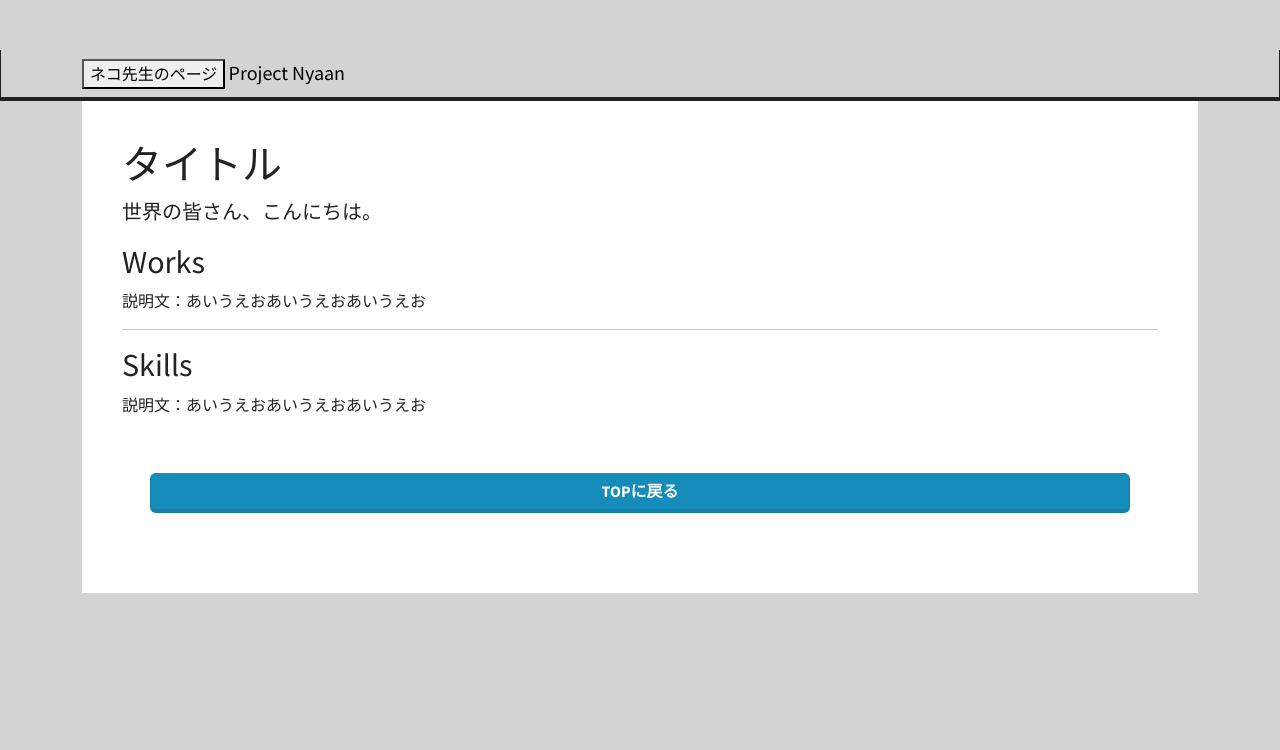
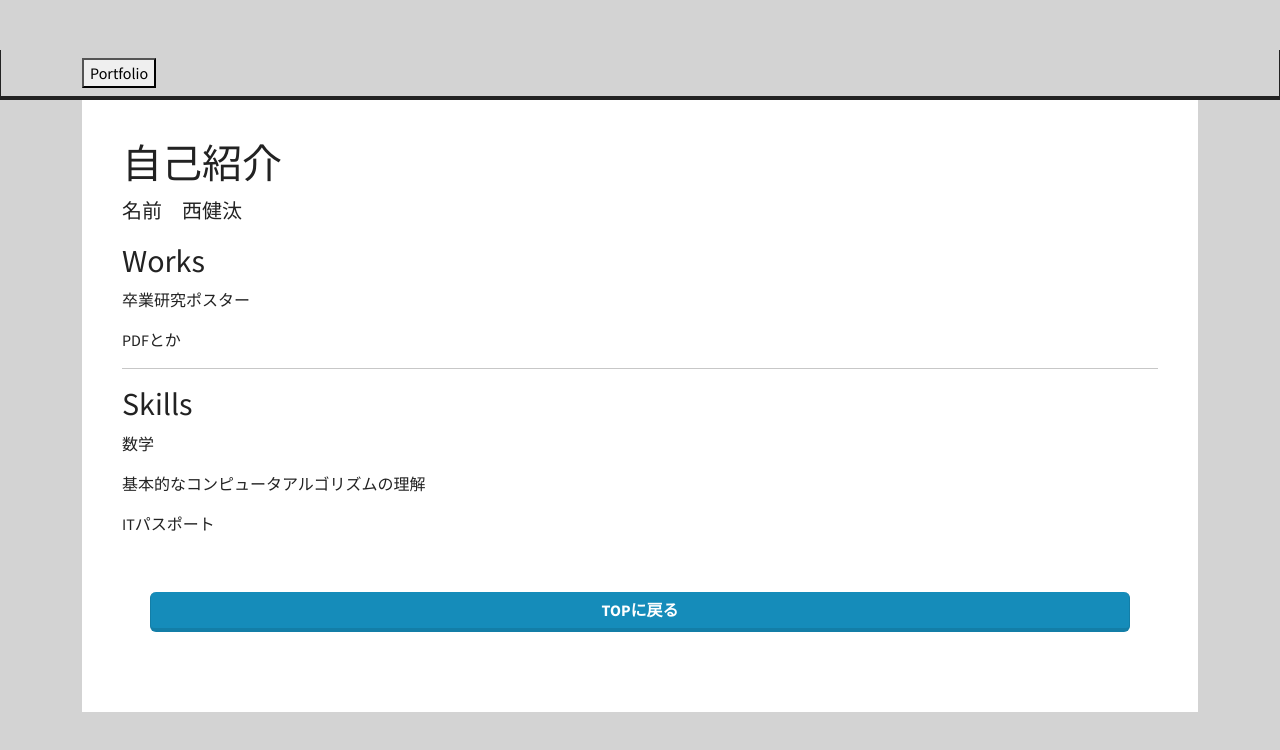
Before and after one commit to mico3531/friendly-carnival, a plain HTML site: page index.html in a window 1280 px wide. Drawn offline with nearby package versions, Linux system fonts and the light colour scheme.

Commit message:
chenge HTML

```diff
--- a/index.html
+++ b/index.html
@@ -6,7 +6,7 @@
     <meta http-equiv="X-UA-Compatible" content="IE=edge">
     <meta name="viewport" content="width=device-width, initial-scale=1">
 
-    <title>プロフィールページ</title>
+    <title>プロフィール</title>
     <!-- Bootstrap -->
     <link rel="stylesheet" href="style.css">
     <style>
@@ -27,12 +27,11 @@
         <div class="container">
             <div class="navbar-header">
                 <button type="button" class="navbar-toggle collapsed" data-toggle="collapse" data-target="#navbar" aria-expanded="false" aria-controls="navbar">
-                    <span class="sr-only">ネコ先生のページ</span>
+                    <span class="sr-only">Portfolio</span>
                     <span class="icon-bar"></span>
                     <span class="icon-bar"></span>
                     <span class="icon-bar"></span>
                 </button>
-                <a class="navbar-brand" href="#">Project Nyaan</a>
             </div>
             <div id="navbar" class="collapse navbar-collapse">
                 <ul class="nav navbar-nav">
@@ -46,13 +45,16 @@
     </nav>
     <div class="container">
         <div class="starter-template">
-            <h1>タイトル</h1>
-            <p class="lead">世界の皆さん、こんにちは。</p>
+            <h1>自己紹介</h1>
+            <p class="lead">名前　西健汰</p>
             <h2 id="works">Works</h2>
-            <p>説明文：あいうえおあいうえおあいうえお</p>
+            <p>卒業研究ポスター</p>
+            <p>PDFとか</p>
             <hr>
             <h2 id="skills">Skills</h2>
-            <p>説明文：あいうえおあいうえおあいうえお</p>
+            <p>数学</p>
+            <p>基本的なコンピュータアルゴリズムの理解</p>
+            <p>ITパスポート</p>
             <div class="row starter-template">
             <a class="btn btn-primary" href="#">Topに戻る</a>
         </div>
```
